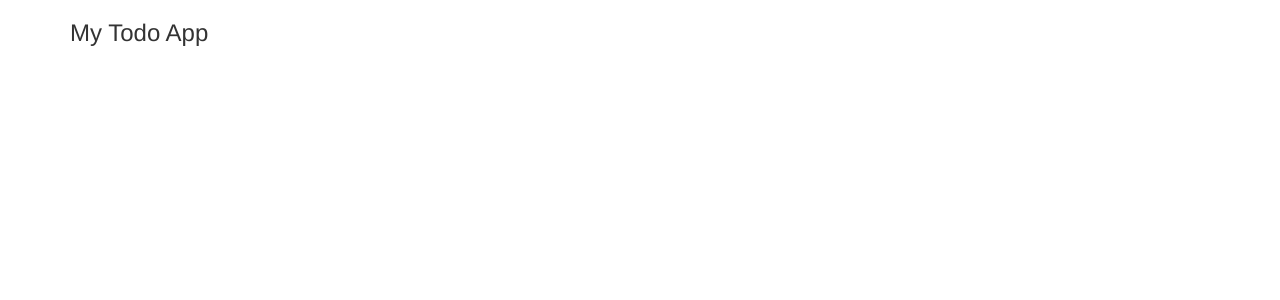
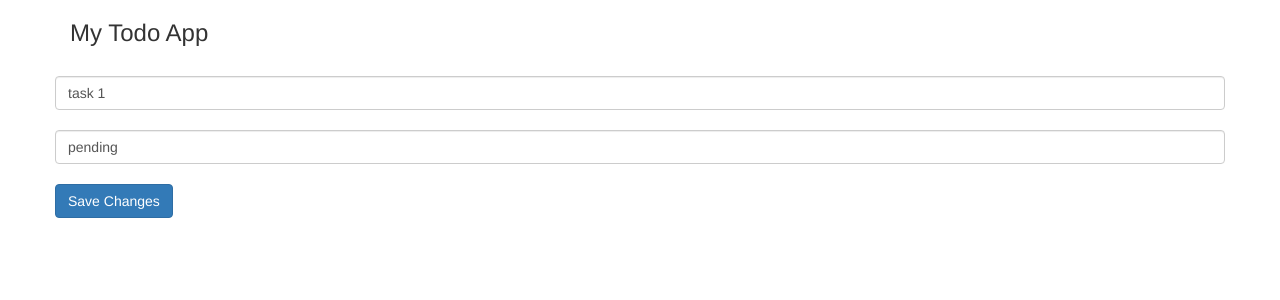
Before and after one commit to chaluvadis/angular-cli-todoapp, an Angular app: page /edit/1 in a window 1280 px wide. Before the commit this address led to /. Shown: the top 300 px of the page. Built offline with nearby package versions, Linux system fonts and the light colour scheme.

Commit message:
edit route added

```diff
--- a/src/app/app.routes.ts
+++ b/src/app/app.routes.ts
@@ -7,7 +7,7 @@ import { ListComponent } from './todo/list/list.component';
 const App_Routes: Routes = [
     { path: '', redirectTo: 'list', pathMatch: 'full' },
     { path: 'list', component: ListComponent },
-    { path: 'edit', component: EditComponent }
+    { path: 'edit/:id', component: EditComponent }
 ];
 
 export const routes = RouterModule.forRoot(App_Routes);
--- a/src/app/app.service.ts
+++ b/src/app/app.service.ts
@@ -1,20 +1,16 @@
 import { Injectable } from '@angular/core';
 import { Task } from './task'
-
 @Injectable()
 export class AppService {
-
-  private _tasks:Task[] = [
-    {id:1, title:'task 1', status:'pending'},
-    {id:2, title:'task 2', status:'pending'},
-    {id:3, title:'task 3', status:'pending'},
-    {id:4, title:'task 4', status:'pending'},
-    {id:5, title:'task 5', status:'pending'},
-    {id:6, title:'task 6', status:'pending'}
+  private _tasks: Task[] = [
+    { id: 1, title: 'task 1', status: 'pending' },
+    { id: 2, title: 'task 2', status: 'pending' },
+    { id: 3, title: 'task 3', status: 'pending' },
+    { id: 4, title: 'task 4', status: 'pending' },
+    { id: 5, title: 'task 5', status: 'pending' },
+    { id: 6, title: 'task 6', status: 'pending' }
   ];
-
   constructor() { }
-
   addTask(task: Task) {
     task.id = this._tasks.length + 1;
     this._tasks.push(task);
@@ -24,12 +20,16 @@ export class AppService {
     return this._tasks;
   }
 
-  editTaskStatus(task:Task){
-    let filterTask = this._tasks.find(x=>x.id === task.id);
+  editTaskStatus(task: Task) {
+    let filterTask = this.getTaskById(task.id);
     filterTask.status = 'Done';
   }
 
-  removeTask(task:Task) {
+  removeTask(task: Task) {
     this._tasks.splice(this._tasks.indexOf(task), 1);
   }
+
+  getTaskById(id: number) {
+    return this._tasks.find(x => x.id ===id);
+  }
 }
--- a/src/app/todo/edit/edit.component.html
+++ b/src/app/todo/edit/edit.component.html
@@ -1,3 +1,11 @@
-<p>
-  edit works!
-</p>
+<div class="row">
+    <input type="text" name="name" [(ngModel)]="task.title" class="form-control" placeholder="Enter your task">
+</div>
+<br>
+<div class="row">
+    <input type="text" name="name" [(ngModel)]="task.status" class="form-control" placeholder="Enter your task">
+</div>
+<br>
+<div class="row">
+  <button type="button" class="btn btn-primary" (click)="saveChanges(task)"> Save Changes</button>
+</div>
--- a/src/app/todo/edit/edit.component.ts
+++ b/src/app/todo/edit/edit.component.ts
@@ -1,15 +1,23 @@
 import { Component, OnInit } from '@angular/core';
-
+import { ActivatedRoute, Router } from "@angular/router";
+import { AppService } from '../../app.service';
+import { Task } from '../../task';
 @Component({
   selector: 'app-edit',
   templateUrl: './edit.component.html',
   styles: []
 })
 export class EditComponent implements OnInit {
-
-  constructor() { }
-
+  private task: Task;
+  constructor(private appService: AppService, private route: ActivatedRoute, private router:Router) { }
   ngOnInit() {
+    this.task = this.appService.getTaskById(Number(this.route.snapshot.params.id));
   }
-
+  saveChanges(task:Task){
+    console.log(task);
+    let filterTask = this.appService.getTaskById(task.id);
+    filterTask.title = task.title;
+    filterTask.status = task.status;
+    this.router.navigate(['/list']);
+  }
 }
--- a/src/app/todo/list/list.component.ts
+++ b/src/app/todo/list/list.component.ts
@@ -1,4 +1,6 @@
 import { Component, OnInit, Input } from '@angular/core';
+import { Router } from '@angular/router'
+
 import { AppService } from '../../app.service';
 import { Task } from '../../task';
 @Component({
--- a/src/app/todo/todo.component.html
+++ b/src/app/todo/todo.component.html
@@ -9,7 +9,7 @@
     {{task.status}}
   </div>
   <div class="col-md-2">
-    <button type="button" class="btn btn-primary" [disabled]="status === 'Done'" (click)="editTaskStatus(task)">Done</button>
+    <a [routerLink]="['/edit', task.id]" class="btn btn-primary">Edit</a>
   </div>
   <div class="col-md-2">
     <button type="button" class="btn btn-danger" (click)="removeTask(task)">Remove</button>
--- a/src/app/todo/todo.component.ts
+++ b/src/app/todo/todo.component.ts
@@ -1,7 +1,7 @@
 import { Component, OnInit, Input } from '@angular/core';
+import { ActivatedRoute, Router } from '@angular/router';
 
 import { AppService } from '../app.service';
-
 import { Task } from '../task';
 
 @Component({
@@ -9,14 +9,14 @@ import { Task } from '../task';
   templateUrl: './todo.component.html'
 })
 export class TodoComponent {
-  @Input() task:Task;
-  constructor(private appService: AppService) { }
-  removeTask(task:Task) {
+  @Input() task: Task;
+  constructor(private appService: AppService, private _routeParms:ActivatedRoute) { }
+  removeTask(task: Task) {
     console.log(task);
     this.appService.removeTask(task);
   }
-  editTaskStatus(task:Task) {
-    console.log(task);
-    this.appService.editTaskStatus(task);
+  editTaskStatus(task: Task) {
+    // console.log(task);
+    // this.appService.editTaskStatus(task);
   }
 }
```
